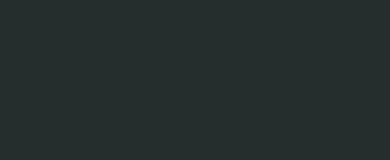
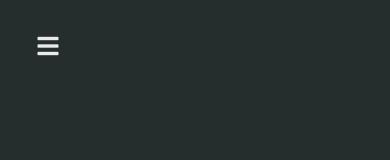
Before and after one commit to A14Narriaga/A14Narriaga.github.io, an Angular app: page / in a window 390 px wide. Shown: the top 160 px of the page. Built offline with nearby package versions, Linux system fonts and the light colour scheme; a web font is replaced by a local one.

Commit message:
✨ Navbar responsive

```diff
--- a/src/app/app.module.ts
+++ b/src/app/app.module.ts
@@ -11,6 +11,7 @@
 import { CardExperienceComponent } from './containers/components/card-experience/card-experience.component';
 import { CardBlogComponent } from './containers/components/card-blog/card-blog.component';
 import { CodeComponent } from './containers/components/code/code.component';
+import { NavbarComponent } from './containers/components/navbar/navbar.component';
 
 @NgModule({
   declarations: [
@@ -23,7 +24,8 @@
     SkillComponent,
     CardExperienceComponent,
     CardBlogComponent,
-    CodeComponent
+    CodeComponent,
+    NavbarComponent
   ],
   imports: [
     BrowserModule,
--- /dev/null
+++ b/src/app/containers/components/navbar/navbar.component.html
@@ -0,0 +1,18 @@
+<button class="mobile-nav-toggle" (click)="open = !open">
+  <i class="fas fa-bars"></i>
+</button>
+<nav *ngIf="open">
+  <ul>
+    <li><a href="">Habilidades</a></li>
+    <li><a href="">Certificaciones</a></li>
+    <li><a href="">Proyectos</a></li>
+    <li><a href="">Experiencia</a></li>
+    <li><a href="">Blogs</a></li>
+    <li><a href="">Contacto</a></li>
+  </ul>
+  <!-- <ul>
+    <li><i class="fas fa-globe-americas"></i></li>
+    <li><i class="fas fa-volume-up"></i></li>
+    <li><i class="fas fa-sun"></i></li>
+  </ul> -->
+</nav>
--- /dev/null
+++ b/src/app/containers/components/navbar/navbar.component.sass
@@ -0,0 +1,34 @@
+.mobile-nav-toggle
+  display: none
+
+ul
+  background-color: hsl(0 0% 0% / 0.75)
+  display: flex
+  list-style: none
+  gap: 1rem
+  li
+    a
+      text-decoration: none
+
+@media (max-width: 632px)
+  .mobile-nav-toggle
+    display: block
+    position: absolute
+    background-color: transparent
+    width: 3rem
+    aspect-ratio: 1
+    top: 1.5rem
+    left: 1.5rem
+    z-index: 9999
+    font-size: 1.5rem
+  ul
+    position: fixed
+    inset: 0 30% 0 0
+    padding: min(20vh, 10rem) 2rem
+    flex-direction: column
+    z-index: 1000
+
+@supports(backdrop-filter: blur(1rem))
+  ul
+    background-color: hsl(0 0% 100% / 0.1)
+    backdrop-filter: blur(1rem)
--- /dev/null
+++ b/src/app/containers/components/navbar/navbar.component.ts
@@ -0,0 +1,18 @@
+import { Component, OnInit } from '@angular/core';
+
+@Component({
+  selector: 'app-navbar',
+  templateUrl: './navbar.component.html',
+  styleUrls: ['./navbar.component.sass']
+})
+
+export class NavbarComponent implements OnInit {
+
+  open = false;
+
+  constructor() { }
+
+  ngOnInit(): void {
+  }
+
+}
--- a/src/app/containers/page/home/home.component.html
+++ b/src/app/containers/page/home/home.component.html
@@ -1,2 +1,3 @@
 <app-loader *ngIf="loading"></app-loader>
+<app-navbar></app-navbar>
 <app-bot></app-bot>
```
